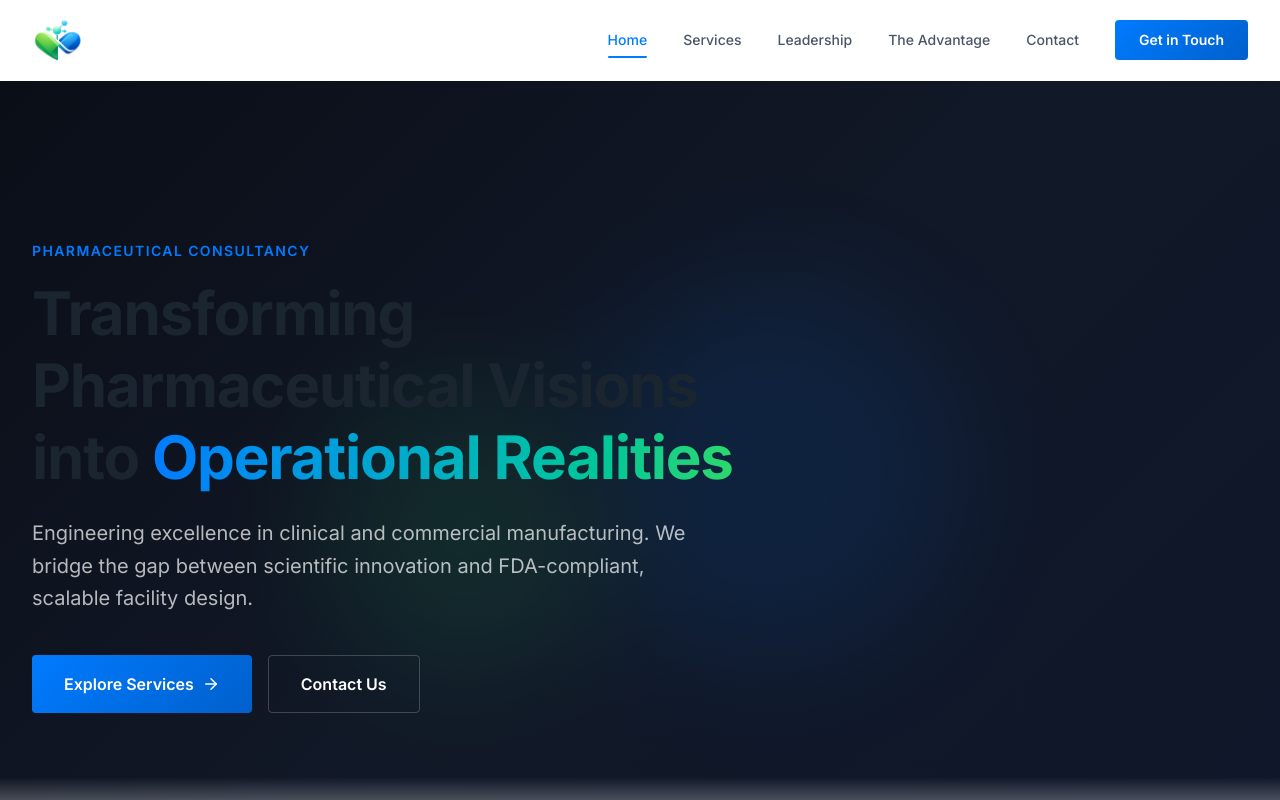
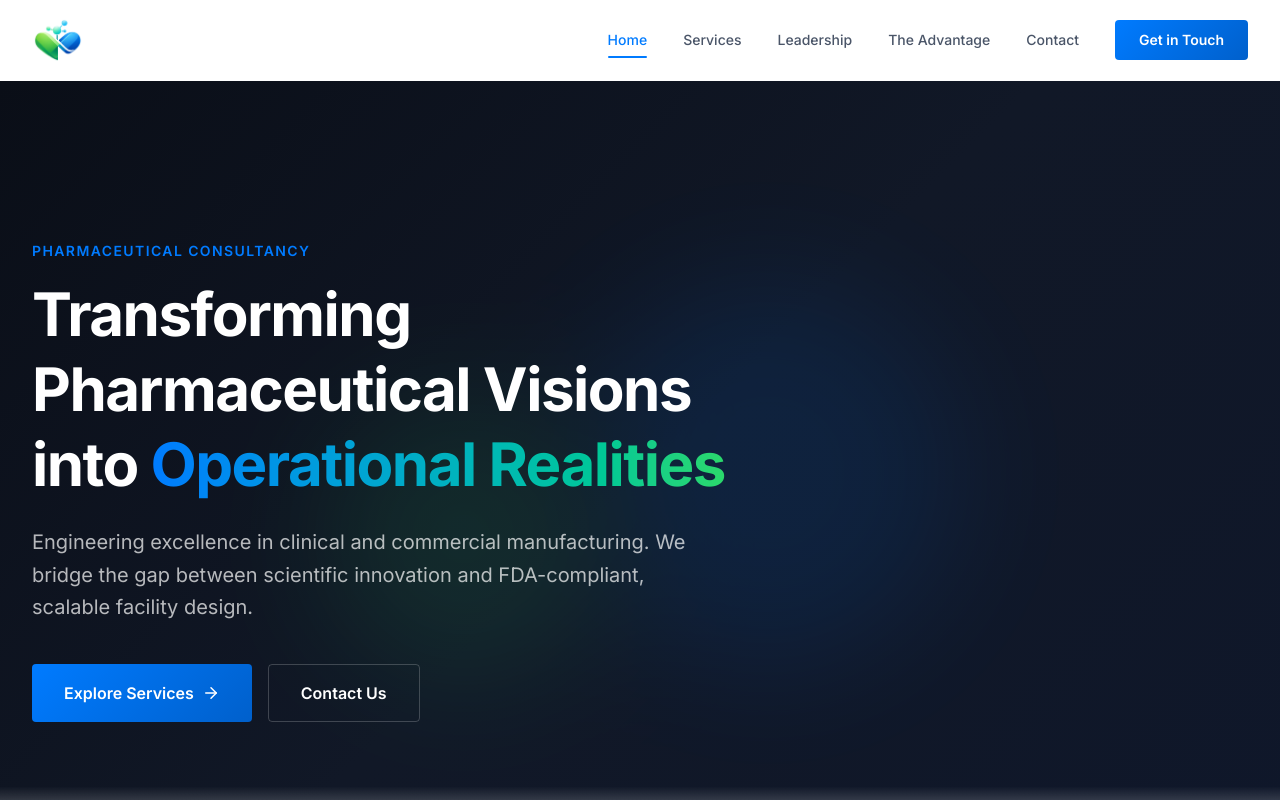
Before and after one commit to abdurrahmanshkh/alvertech-solutions, a Next.js app: page / in a window 1280 px wide. Shown: the top 800 px of the page. Built offline with nearby package versions, Linux system fonts and the light colour scheme.

Commit message:
feat: initialize global CSS with custom theme variables, base styles, and utility classes

```diff
--- a/src/app/globals.css
+++ b/src/app/globals.css
@@ -11,6 +11,7 @@
   --color-charcoal: #1A2530;
   --color-soft-gray: #4A5568;
   --color-crisp-white: #FFFFFF;
+  --color-white: #FFFFFF;
   --color-slate-bg: #F4F7F9;
   --color-border-light: #E2E8F0;
   --color-surface-elevated: #F9FAFB;
@@ -18,6 +19,7 @@
 
 /* ── Base Styles ── */
 
+@layer base {
   * {
     box-sizing: border-box;
   }
@@ -38,6 +40,7 @@ h1, h2, h3, h4, h5, h6 {
     color: var(--color-charcoal);
     line-height: 1.2;
     letter-spacing: -0.02em;
+  }
 }
 
 /* ── Utility Classes ── */
```
Lines whose indentation alone changed are shown as unchanged.
